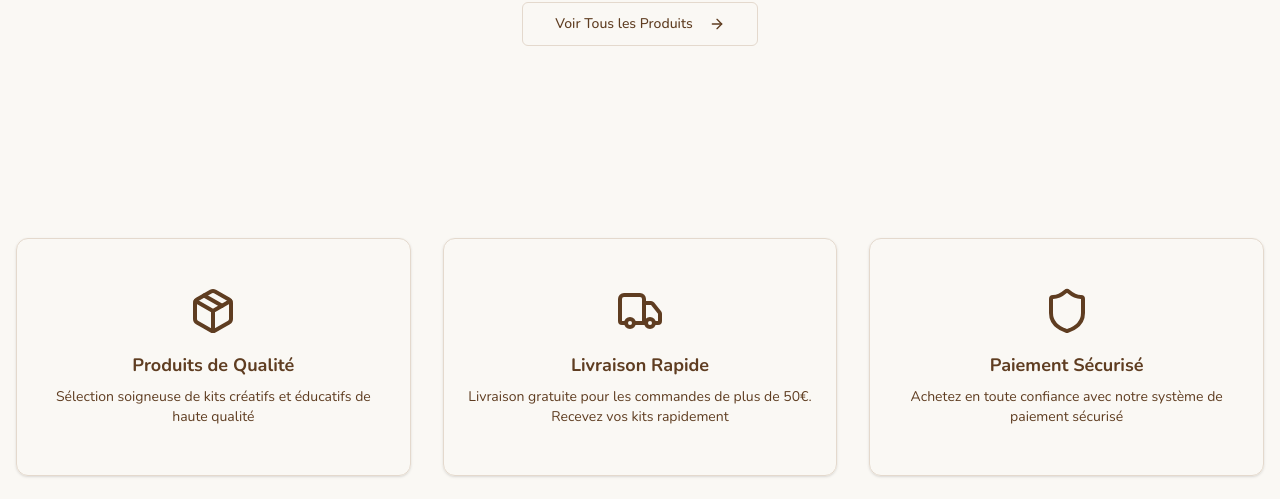
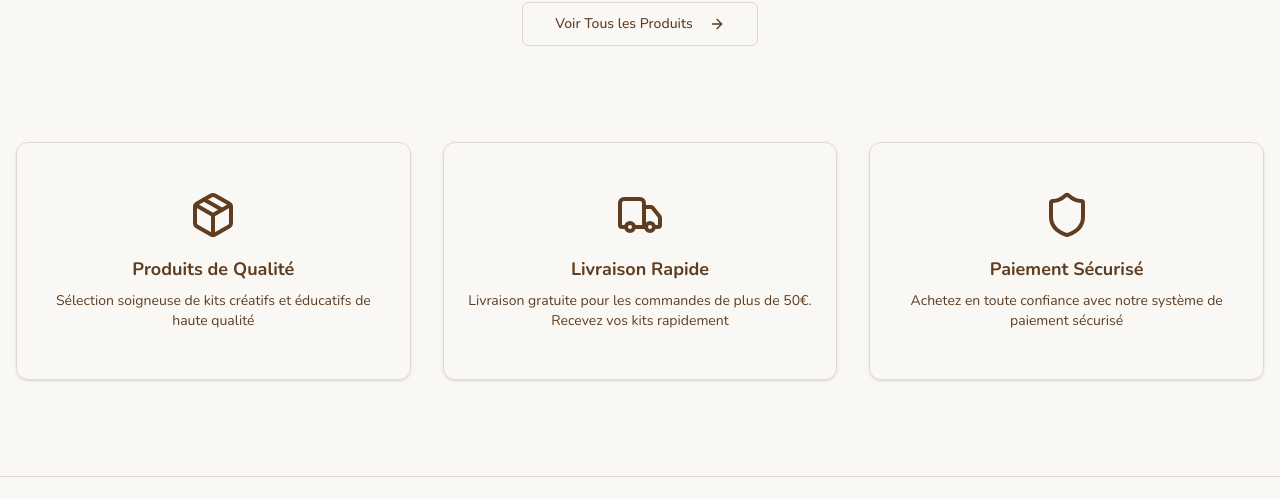
Before and after one commit to OmarDahmen/hendy, a React (Vite) app: page / in a window 1280 px wide. Shown: the part 1451-1950 px from the top of the page. Built offline with nearby package versions, Linux system fonts and the light colour scheme.

Commit message:
updte setions spacing

```diff
--- a/src/pages/Home.tsx
+++ b/src/pages/Home.tsx
@@ -88,7 +88,7 @@ export function Home() {
       </section>
 
       {/* Featured Products Section */}
-      <section className="py-16 md:py-24">
+      <section className="pt-16 pb-8 md:pt-24 md:pb-12">
         <div className="container mx-auto px-4">
           <div className="mb-12 text-center">
             <h2 className="mb-4 text-3xl font-bold md:text-4xl">Produits en Vedette</h2>
@@ -165,7 +165,7 @@ export function Home() {
       </section>
 
       {/* Features Section */}
-      <section className="bg-muted/30 py-16 md:py-24">
+      <section className="bg-muted/30 pt-8 pb-16 md:pt-12 md:pb-24">
         <div className="container mx-auto px-4">
           <div className="grid grid-cols-1 gap-8 md:grid-cols-3">
             <Card>
```
